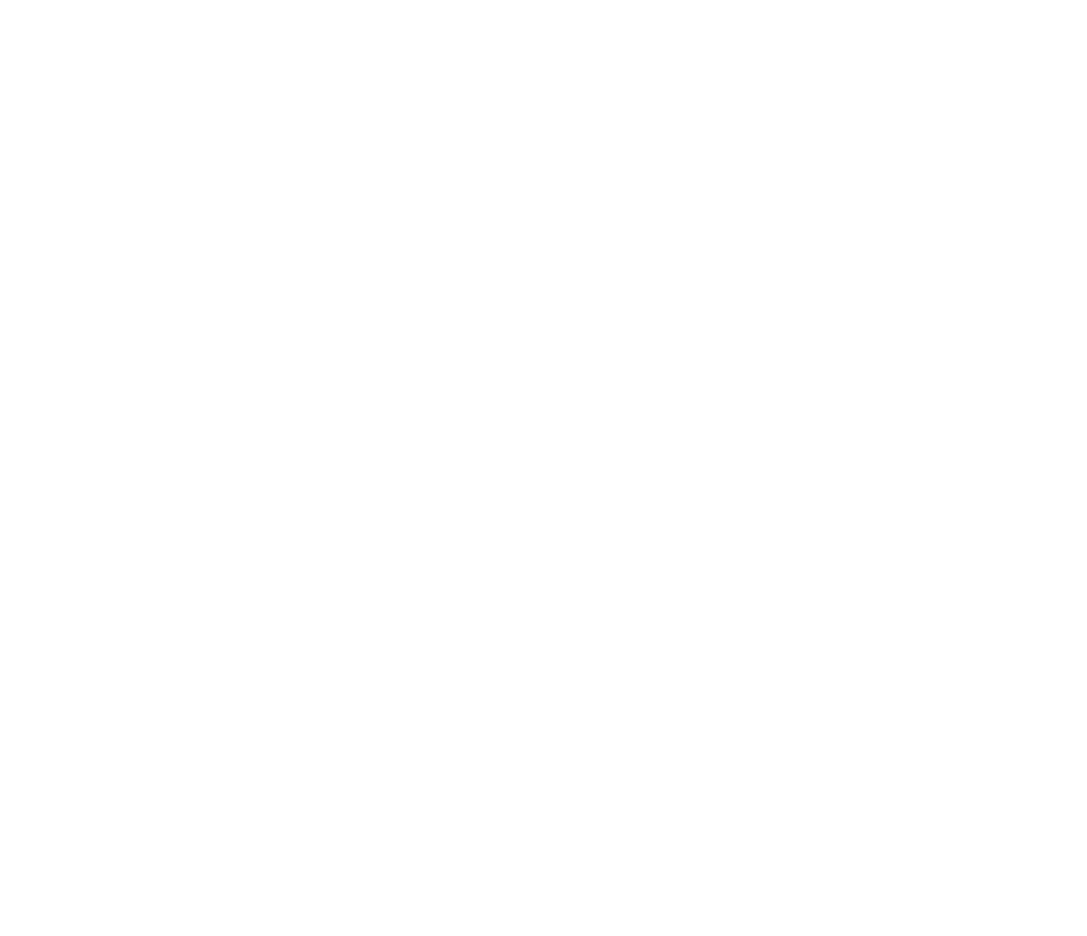
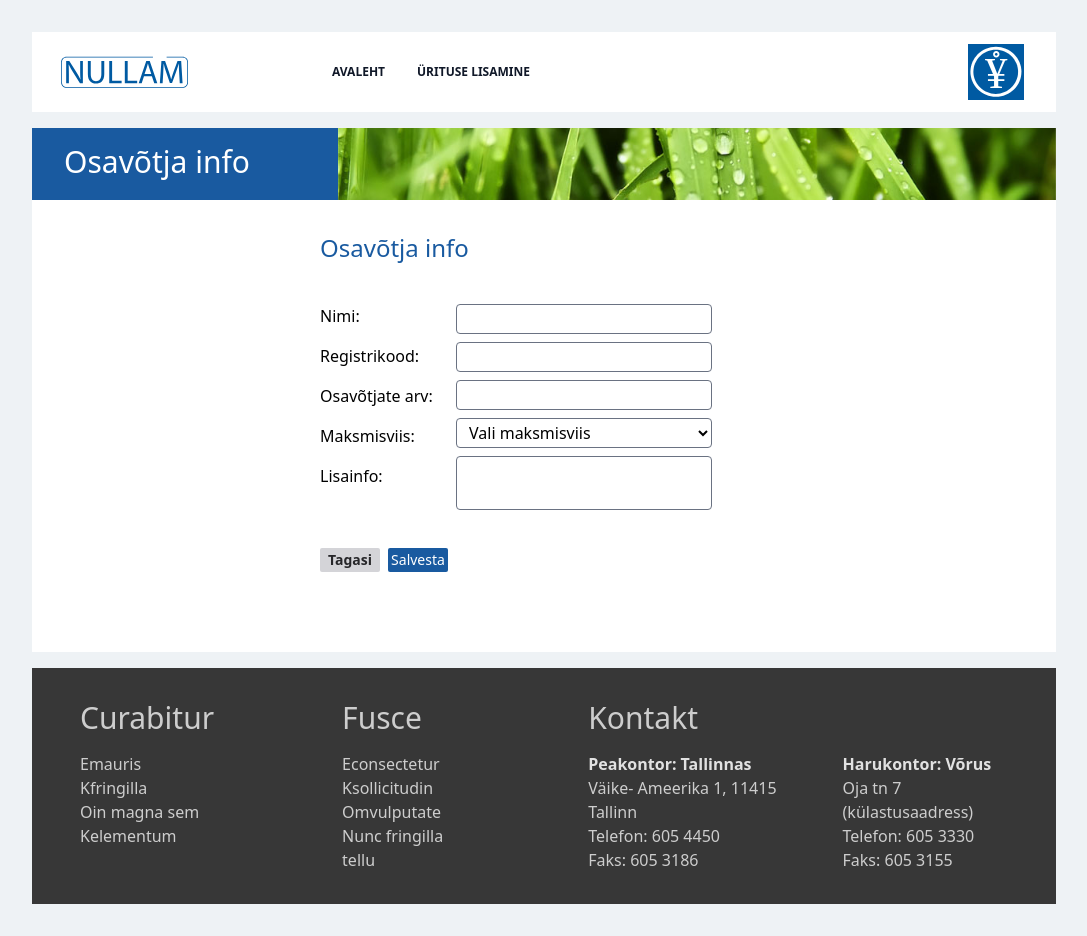
Before and after one commit to eduardteller/rik-prooviylesanne, a React (Vite) app in the folder prooviylesanne-frontend/: page /osavotjad/1/1 in a window 1280 px wide. Before the commit this address had no page. Shown: the whole page, without its empty margins (96-1183 px from the left). Before the commit the page ends 800 px from the top, so only its background shows below. Built offline with nearby package versions, Linux system fonts and the light colour scheme.

Commit message:
osavotjade info leht alus

```diff
--- /dev/null
+++ b/prooviylesanne-frontend/src/OsavotjadDetail.tsx
@@ -0,0 +1,129 @@
+import { useParams } from 'react-router';
+import Footer from './components/Footer';
+import Header from './components/Header';
+
+const OsavotjadDetail = () => {
+	const { id } = useParams<{ id: string }>();
+	const { type } = useParams<{ type: string }>();
+
+	return (
+		<main className="bg-[#eef2f5] min-h-screen">
+			<div className="relative mx-auto  w-full max-w-5xl py-8 flex flex-col">
+				<Header />
+				<div className="mt-4 flex flex-col  w-full">
+					<div className="flex h-18 w-full overflow-hidden">
+						<div className="py-4 pl-8 pr-22 bg-bermuda-500 text-3xl font-light text-white">
+							<h2>Osavõtja info</h2>
+						</div>
+						<img src="/libled.jpg" className="object-cover flex-1" alt="" />
+					</div>{' '}
+					<div className="bg-white px-8 pt-8 pb-20  flex flex-col">
+						<div>
+							<div className=" flex flex-col gap-8 ml-64">
+								<h2 className="text-bermuda-500 text-2xl">Osavõtja info</h2>
+
+								<form>
+									<div className=" flex flex-col  ">
+										<div className="flex mt-2 ">
+											<div className="flex gap-4 w-34 flex-col">
+												{type === 'eraisik' ? (
+													<>
+														<p>Eesnimi:</p>
+														<p>Perenimi:</p>
+														<p>Isikukood:</p>
+														<p>Maksmisviis:</p>
+														<p>Lisainfo:</p>
+													</>
+												) : (
+													<>
+														<p>Nimi:</p>
+														<p>Registrikood:</p>
+														<p>Osavõtjate arv:</p>
+														<p>Maksmisviis:</p>
+														<p>Lisainfo:</p>
+													</>
+												)}
+											</div>
+											<div className=" flex flex-col gap-2 w-64">
+												{type === 'eraisik' ? (
+													<>
+														<div>
+															<input
+																type="text"
+																className="border w-full border-gray-500 rounded-sm px-2 py-[2px]"
+															/>
+														</div>
+														<div>
+															<input
+																type="text"
+																className="border w-full border-gray-500 rounded-sm px-2 py-[2px]"
+															/>
+														</div>
+														<div>
+															<input
+																type="text"
+																className="border w-full border-gray-500 rounded-sm px-2 py-[2px]"
+															/>
+														</div>
+													</>
+												) : (
+													<>
+														<div>
+															<input
+																type="text"
+																className="border w-full border-gray-500 rounded-sm px-2 py-[2px]"
+															/>
+														</div>
+														<div>
+															<input
+																type="text"
+																className="border w-full border-gray-500 rounded-sm px-2 py-[2px]"
+															/>
+														</div>
+														<div>
+															<input
+																type="text"
+																className="border w-full border-gray-500 rounded-sm px-2 py-[2px]"
+															/>
+														</div>
+													</>
+												)}
+												<div>
+													<select className="border w-full border-gray-500 rounded-sm px-2 py-[2px]">
+														<option value="">Vali maksmisviis</option>
+														<option value="pangaülekanne">Pangaülekanne</option>
+														<option value="sularaha">Sularaha</option>
+													</select>
+												</div>
+												<div>
+													<textarea className="border w-full border-gray-500 rounded-sm px-2 py-[2px] resize-none"></textarea>
+												</div>
+											</div>
+										</div>
+										<div className="flex mt-8 gap-2">
+											<button
+												type="button"
+												className="bg-zinc-300 w-15 flex items-center justify-center hover:bg-zinc-400 text-zinc-800 duration-100 cursor-pointer py-[2px] text-sm  font-semibold rounded-xs "
+											>
+												Tagasi
+											</button>
+											<button
+												type="submit"
+												className="bg-bermuda-500 hover:bg-bermuda-600 duration-100 cursor-pointer py-[2px] text-sm  text-white rounded-xs w-15 disabled:opacity-50"
+											>
+												Salvesta
+											</button>
+										</div>
+									</div>
+								</form>
+							</div>
+						</div>
+					</div>
+				</div>
+				<Footer />
+			</div>
+		</main>
+	);
+};
+
+export default OsavotjadDetail;
--- a/prooviylesanne-frontend/src/main.tsx
+++ b/prooviylesanne-frontend/src/main.tsx
@@ -5,6 +5,7 @@ import Avaleht from './Avaleht.tsx';
 import './index.css';
 import LisaYritus from './LisaYritus.tsx';
 import Osavotjad from './Osavotjad.tsx';
+import OsavotjadDetail from './OsavotjadDetail.tsx';
 
 const queryClient = new QueryClient();
 
@@ -15,6 +16,7 @@ createRoot(document.getElementById('root')!).render(
 				<Route path="/" element={<Avaleht />} />
 				<Route path="/lisa-yritus" element={<LisaYritus />} />
 				<Route path="/osavotjad/:id" element={<Osavotjad />} />
+				<Route path="/osavotjad/:type/:id" element={<OsavotjadDetail />} />
 			</Routes>
 		</BrowserRouter>
 	</QueryClientProvider>
```
Also changed, not shown: 2 other files (tests, documents, lock files or other folders).
